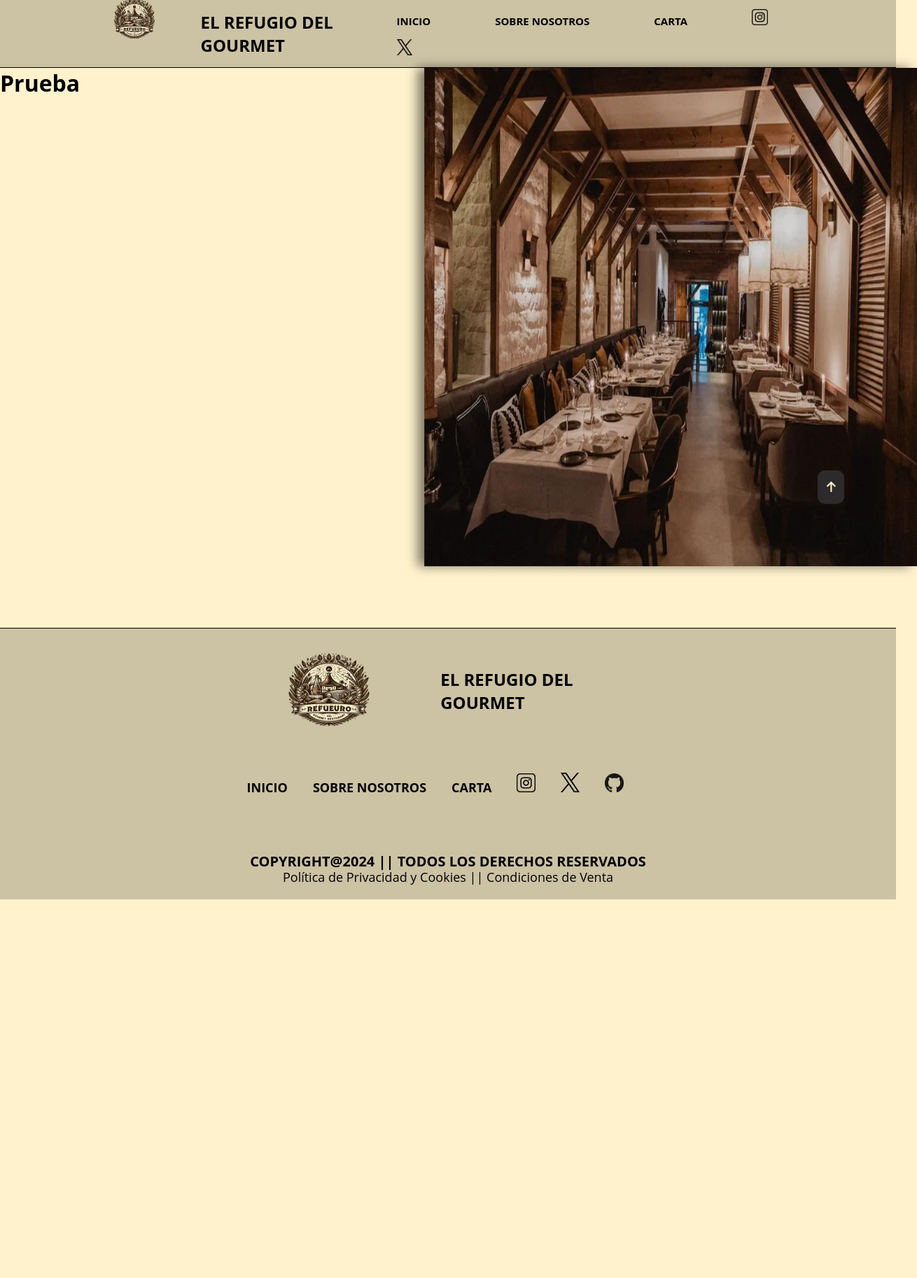
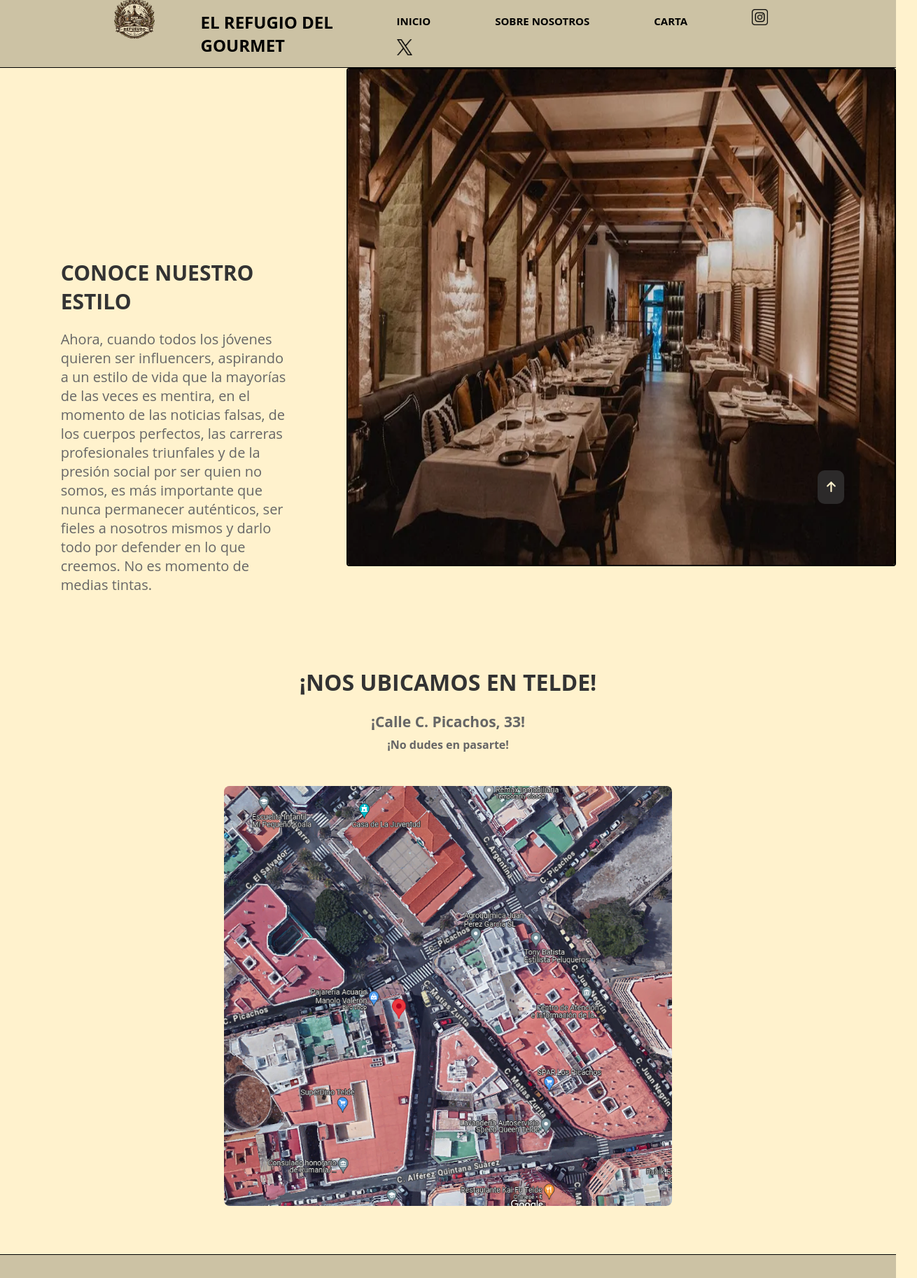
Before and after one commit to Deathvks/EL-REFUGIO-DEL-GOURMET, a React (Vite) app: page /about in a window 1280 px wide. Shown: the top 1826 px of the page at 70% size, 1310 px wide, since content can reach past the window. Before the commit the page ends 1285 px from the top, so only its background shows below. Built offline with nearby package versions, Linux system fonts and the light colour scheme.

Commit message:
fixed bugs

```diff
--- a/src/components/about-content/AboutContent.css
+++ b/src/components/about-content/AboutContent.css
@@ -1,23 +1,165 @@
-.about-content-all{
+.about-content-container {
+    display: flex;
     width: 100%;
-    height: 100vh;
+    height: 100%;
+    flex-direction: column;
+    margin-bottom: 5em;
+}
+
+.about-content-image {
+    margin: 1em auto;
     display: flex;
-    justify-content: start;
-    text-align: center;
+}
+
+.about-content-image1 {
+    border: 2px solid black;
+    border-radius: 4px;
+    float: right;
+    display: block;
+    width: 80vw;
+    height: 30vh;
+}
+
+.about-content-text {
+    display: flex;
+    flex-direction: column;
+    margin-top: 2em;
+}
+
+.about-content-h1 {
+    color: #333;
+    font-size: 20px;
+    margin: 1em auto;
+}
+
+.about-content-text-presentation {
+    width: 65%;
+    color: #666;
+    font-size: 13px;
     margin: 0 auto;
 }
 
-.about-container-presentation{
-    display: flex;
-    flex-direction: row;
+/* Extra small devices (phones, 600px and down) */
+@media only screen and (max-width: 600px) {}
+
+/* Small devices (portrait tablets and large phones, 600px and up) */
+@media only screen and (min-width: 600px) {
+    .about-content-image1 {
+        margin-top: 1em;
+        height: 50vh;
+    }
+
+    .about-content-text {
+        display: flex;
+        flex-direction: column;
+        margin-top: 2em;
+    }
+
+    .about-content-h1 {
+        color: #333;
+        font-size: 20px;
+        margin: 1em auto;
+    }
+
+    .about-content-text-presentation {
+        font-size: 16px;
+    }
 }
 
-.about-content-image{
-    transform: translateX(69.9%);
+/* Medium devices (landscape tablets, 768px and up) */
+@media only screen and (min-width: 768px) {
+    .about-content-image1 {
+        width: 65vw;
+        height: 50vh;
+    }
+
+    .about-content-text {
+        display: flex;
+        flex-direction: column;
+        margin-top: 2em;
+    }
+
+    .about-content-h1 {
+        color: #333;
+        font-size: 20px;
+        margin: 1em auto;
+    }
+
+    .about-content-text-presentation {
+        font-size: 18px;
+        margin: 1em auto;
+    }
 }
 
-.about-content-image1{
-    box-shadow: -10px 0 15px rgba(0, 0, 0, 0.5);
-    width: 55vw;
-    height: 89vh;
+/* Large devices (laptops/desktops, 992px and up) */
+@media only screen and (min-width: 992px) {
+    .about-content-container {
+        flex-direction: row;
+    }
+
+    .about-content-image {
+        margin: 1em auto;
+        display: flex;
+    }
+
+    .about-content-image1 {
+        margin-top: -1em;
+        width: 61vw;
+        height: 86vh;
+    }
+
+    .about-content-text {
+        display: flex;
+        flex-direction: column;
+        margin-top: 2em;
+    }
+
+    .about-content-h1 {
+        font-size: 30px;
+        width: 70%;
+        margin: 2em auto;
+    }
+
+    .about-content-text-presentation {
+        width: 70%;
+        font-size: 20px;
+        margin: -1em auto;
+    }
 }
+
+/* Extra large devices (large laptops and desktops, 1200px and up) */
+@media only screen and (min-width: 1200px) {
+    .about-content-container {
+        flex-direction: row;
+        margin-bottom: 8em;
+    }
+
+    .about-content-image {
+        margin: 1em auto;
+        display: flex;
+    }
+
+    .about-content-image1 {
+        width: 61vw;
+        height: 88.5vh;
+    }
+
+    .about-content-text {
+        display: flex;
+        flex-direction: column;
+        margin-top: 2em;
+    }
+
+    .about-content-h1 {
+        color: #333;
+        font-size: 30px;
+        width: 65%;
+        margin: 8em auto;
+    }
+
+    .about-content-text-presentation {
+        width: 65%;
+        font-size: 20px;
+        margin: -11em auto;
+    }
+}
--- a/src/components/about-content/AboutContent.jsx
+++ b/src/components/about-content/AboutContent.jsx
@@ -2,17 +2,28 @@ import "./AboutContent.css";
 
 function AboutContent() {
   return (
-        <div className="about-content-all">
-            <div className="about-container-presentation">
+    <div className="about-content-container">
       <div className="about-content-text">
-                    <h1>Prueba</h1>
+        <h1 className="about-content-h1">CONOCE NUESTRO ESTILO</h1>
+        <p className="about-content-text-presentation">
+          Ahora, cuando todos los jóvenes quieren ser influencers, aspirando a
+          un estilo de vida que la mayorías de las veces es mentira, en el
+          momento de las noticias falsas, de los cuerpos perfectos, las carreras
+          profesionales triunfales y de la presión social por ser quien no
+          somos, es más importante que nunca permanecer auténticos, ser fieles a
+          nosotros mismos y darlo todo por defender en lo que creemos. No es
+          momento de medias tintas.
+        </p>
       </div>
       <div className="about-content-image">
-                    <img className="about-content-image1" src="/img/about.webp" />
+        <img
+          src="../../img/about.webp"
+          alt="image1"
+          className="about-content-image1"
+        ></img>
       </div>
     </div>
-        </div>
-    )
+  );
 }
 
 export default AboutContent;
--- a/src/components/content/Content.css
+++ b/src/components/content/Content.css
@@ -266,7 +266,6 @@
 
 /* Extra large devices (large laptops and desktops, 1200px and up) */
 @media only screen and (min-width: 1200px) {
-
     .content-image1 {
         width: 61vw;
         height: 88.5vh;
--- a/src/components/header/Header.css
+++ b/src/components/header/Header.css
@@ -1,4 +1,3 @@
-
 .header-container{
     width: 100%;
     z-index: 99;
@@ -88,7 +87,7 @@
     }
 
     .header-logo{
-        margin: 5em auto;
+        margin: 6em auto;
         width: 15vw;
         height: 13vh;
         margin-left: 2em;
@@ -116,11 +115,11 @@
 
     .header-name{
         font-size: 20px;
-        margin: 5em auto;
+        margin: 5.5em auto;
     }
 
     .header-logo{
-        margin: 4em auto;
+        margin: 5em auto;
         width: 15vw;
         height: 13vh;
         margin-left: 2em;
@@ -148,7 +147,7 @@
 
     .header-name{
         font-size: 24px;
-        margin: 3.5em auto;
+        margin: 4.3em auto;
     }
 
     .header-logo{
--- /dev/null
+++ b/src/components/route/Route.css
@@ -0,0 +1,105 @@
+.route-container{
+    margin-top: 5em;
+    display: flex;
+    width: 100%;
+    justify-content: center;
+    text-align: center;
+    margin: 0 auto;
+    margin-bottom: 4em;
+}
+
+.route-h1{
+    color: #333;
+}
+
+.route-p1{
+    margin-top: 0.5em;
+    color: #666;
+    font-size: 16px;
+    font-weight: bold;
+}
+
+.route-p{
+    font-size: 21px;
+    margin-top: 1em;
+    color: #666;
+    font-weight: bold;
+}
+
+.route-image{
+    margin-top: 3em;
+}
+
+.route-image1{
+    border-radius: 8px;
+    width: 50vw;
+    height: 30vh;
+}
+
+/* Extra small devices (phones, 600px and down) */
+@media only screen and (max-width: 600px) {}
+
+/* Small devices (portrait tablets and large phones, 600px and up) */
+@media only screen and (min-width: 600px) {
+    .route-image1{
+        width: 70vw;
+        height: 45vh;
+    }
+}
+
+/* Medium devices (landscape tablets, 768px and up) */
+@media only screen and (min-width: 768px) {
+    .route-image1{
+        width: 70vw;
+        height: 53vh;
+    }
+}
+
+/* Large devices (laptops/desktops, 992px and up) */
+@media only screen and (min-width: 992px) {
+    .route-image1{
+        width: 70vw;
+        height: 65vh;
+    }
+}
+
+/* Extra large devices (large laptops and desktops, 1200px and up) */
+@media only screen and (min-width: 1200px) {
+    .route-container{
+        margin-top: 3em;
+        display: flex;
+        width: 100%;
+        justify-content: center;
+        text-align: center;
+        margin: 0 auto;
+        margin-bottom: 4em;
+    }
+
+    .route-h1{
+        color: #333;
+    }
+
+    .route-p1{
+        margin-top: 0.5em;
+        color: #666;
+        font-size: 16px;
+        font-weight: bold;
+    }
+
+    .route-p{
+        font-size: 21px;
+        margin-top: 1em;
+        color: #666;
+        font-weight: bold;
+    }
+
+    .route-image{
+        margin-top: 3em;
+    }
+
+    .route-image1{
+        border-radius: 8px;
+        width: 50vw;
+        height: 75vh;
+    }
+}
--- /dev/null
+++ b/src/components/route/Route.jsx
@@ -0,0 +1,20 @@
+import "./Route.css";
+
+function Route(){
+    return(
+        <div className="route-container">
+            <div className="route-all">
+                <div className="route-text">
+                    <h1 className="route-h1">¡NOS UBICAMOS EN TELDE!</h1>
+                    <p className="route-p">¡Calle C. Picachos, 33!</p>
+                    <p className="route-p1">¡No dudes en pasarte!</p>
+                </div>
+                <div className="route-image">
+                    <img src="img/route.png" className="route-image1" />
+                </div>
+            </div>
+        </div>
+    )
+}
+
+export default Route;
--- a/src/pages/about/About.jsx
+++ b/src/pages/about/About.jsx
@@ -2,11 +2,13 @@ import Header from "../../components/header/Header";
 import Footer from "../../components/footer/Footer";
 import Arrow from "../../components/arrow/Arrow";
 import AbouContent from "../../components/about-content/AboutContent";
+import Route from "../../components/route/Route";
 function About(){
     return(
         <div>
             <Header />
             <AbouContent/>
+            <Route />
             <Footer />
             <Arrow />
         </div>
```
Also changed, not shown: public/img/route.png (added). Lines whose indentation alone changed are shown as unchanged.
